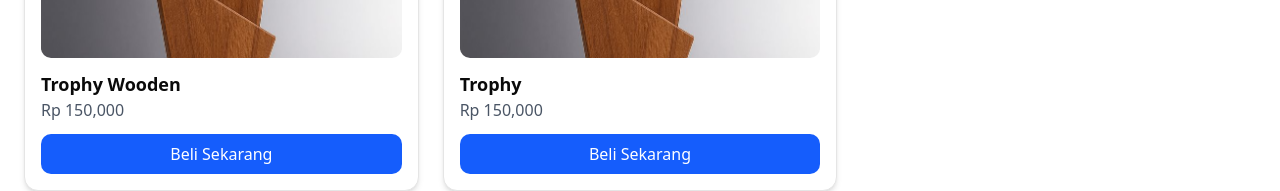
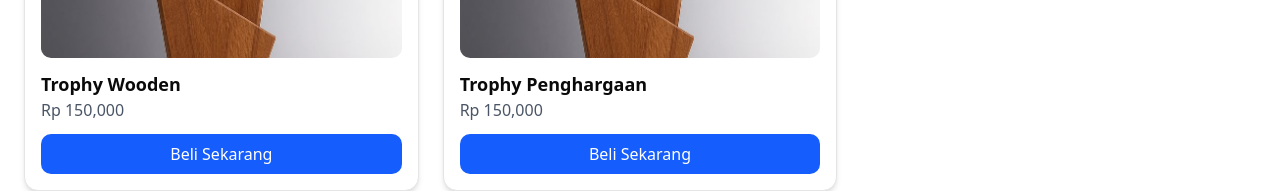
Before and after one commit to anisasetianingsih13/Beli-Trophy, a Next.js app in the folder web/: page /product in a window 1280 px wide. Shown: the part 967-1158 px from the top of the page. Built offline with nearby package versions, Linux system fonts and the light colour scheme.

Commit message:
Update teks2

```diff
--- a/web/src/app/(user)/product/page.tsx
+++ b/web/src/app/(user)/product/page.tsx
@@ -54,7 +54,7 @@ export default function ProdukCatalog() {
     },
     {
       id: 8,
-      name: "Trophy ",
+      name: "Trophy Penghargaan",
       price: 150000,
       image: "/images/Wooden.jpg",
     },
```
